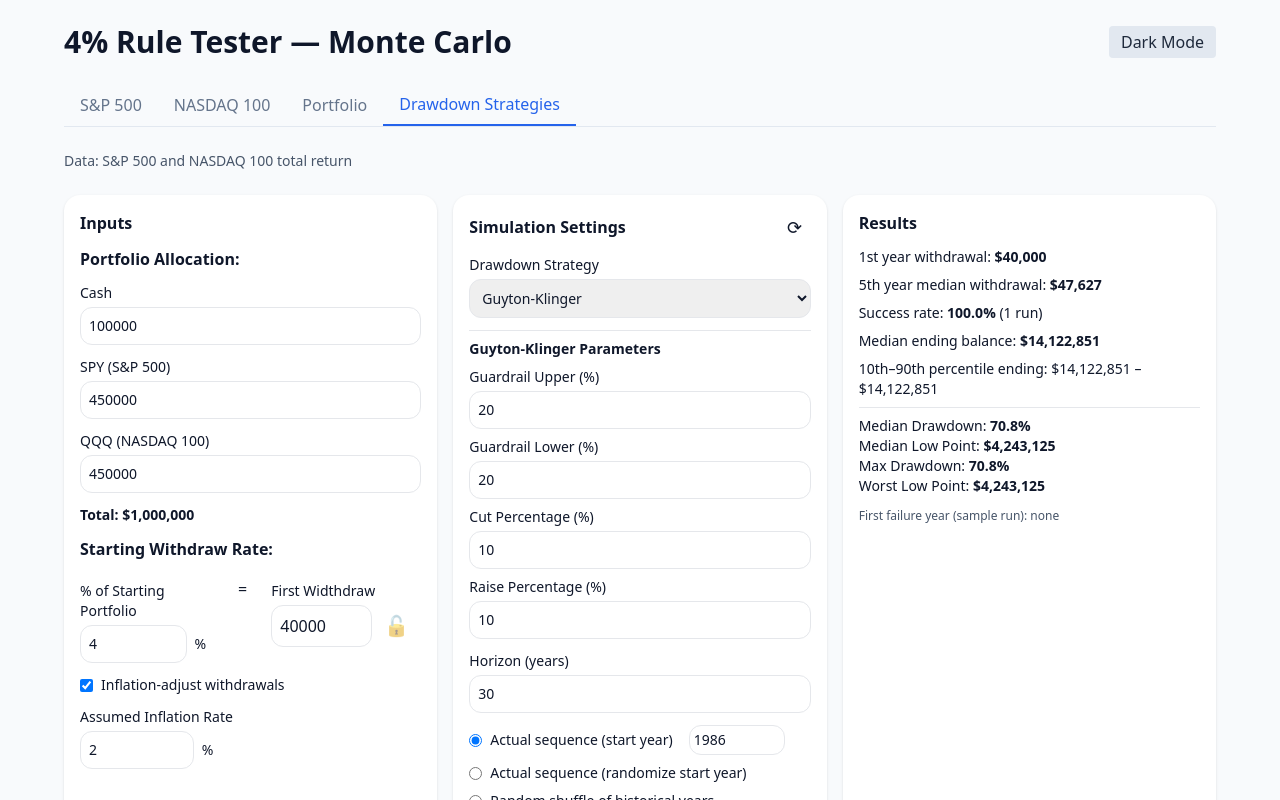
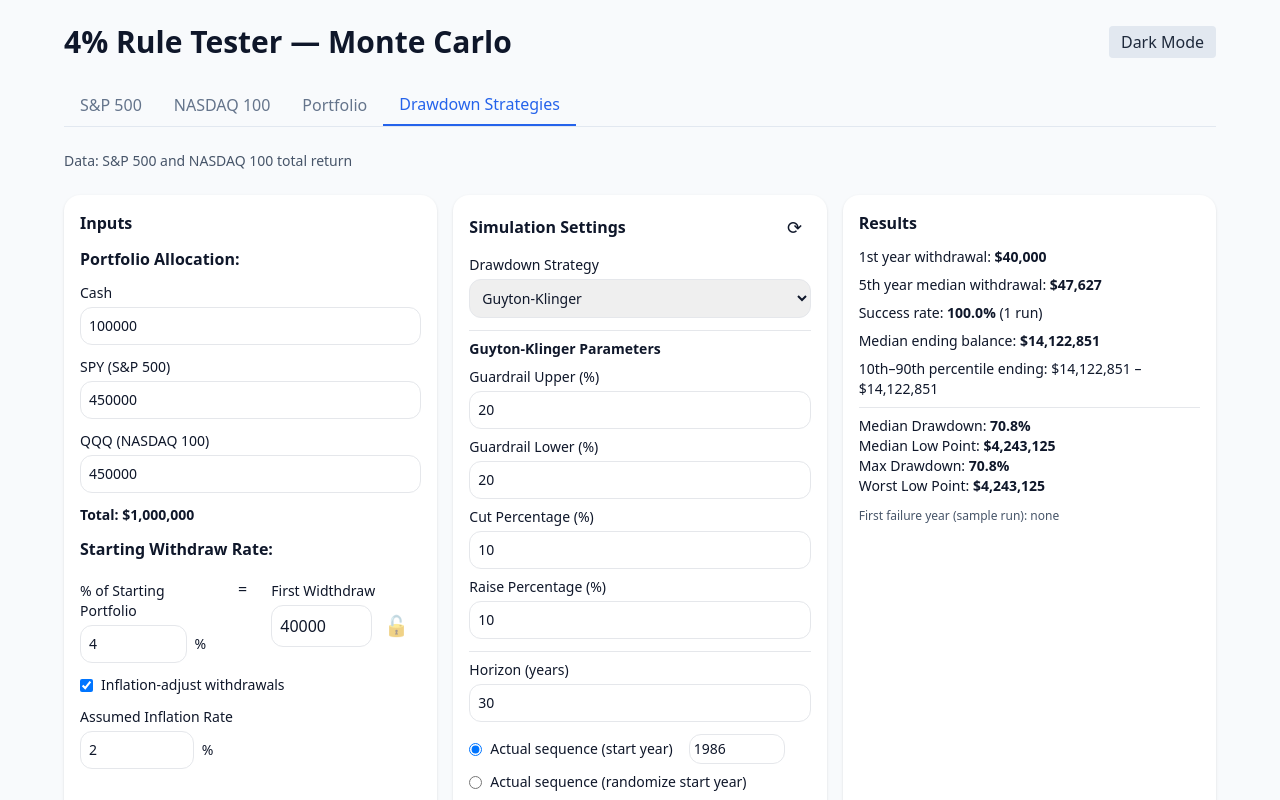
Before and after one commit to GodsMoon/bucket-retirement-calculator, a React (Vite) app: page / in a window 1280 px wide. Both pictures are taken after a click on the button "Drawdown Strategies". Shown: the top 800 px of the page. Built offline with nearby package versions, Linux system fonts and the light colour scheme.

Commit message:
UI tweak

```diff
--- a/src/components/DrawdownTab.tsx
+++ b/src/components/DrawdownTab.tsx
@@ -601,7 +601,7 @@ const DrawdownTab: React.FC<DrawdownTabProps> = ({
             </div>
           )}
 
-          <label className="block text-sm">Horizon (years)
+          <label className="block text-sm pt-2 border-t">Horizon (years)
             <input type="number" className="mt-1 w-full border rounded-xl p-2" value={horizon} onChange={e => onParamChange('horizon', Math.max(1, Number(e.target.value)))} />
           </label>
           <div className="space-y-2 text-sm">
```
